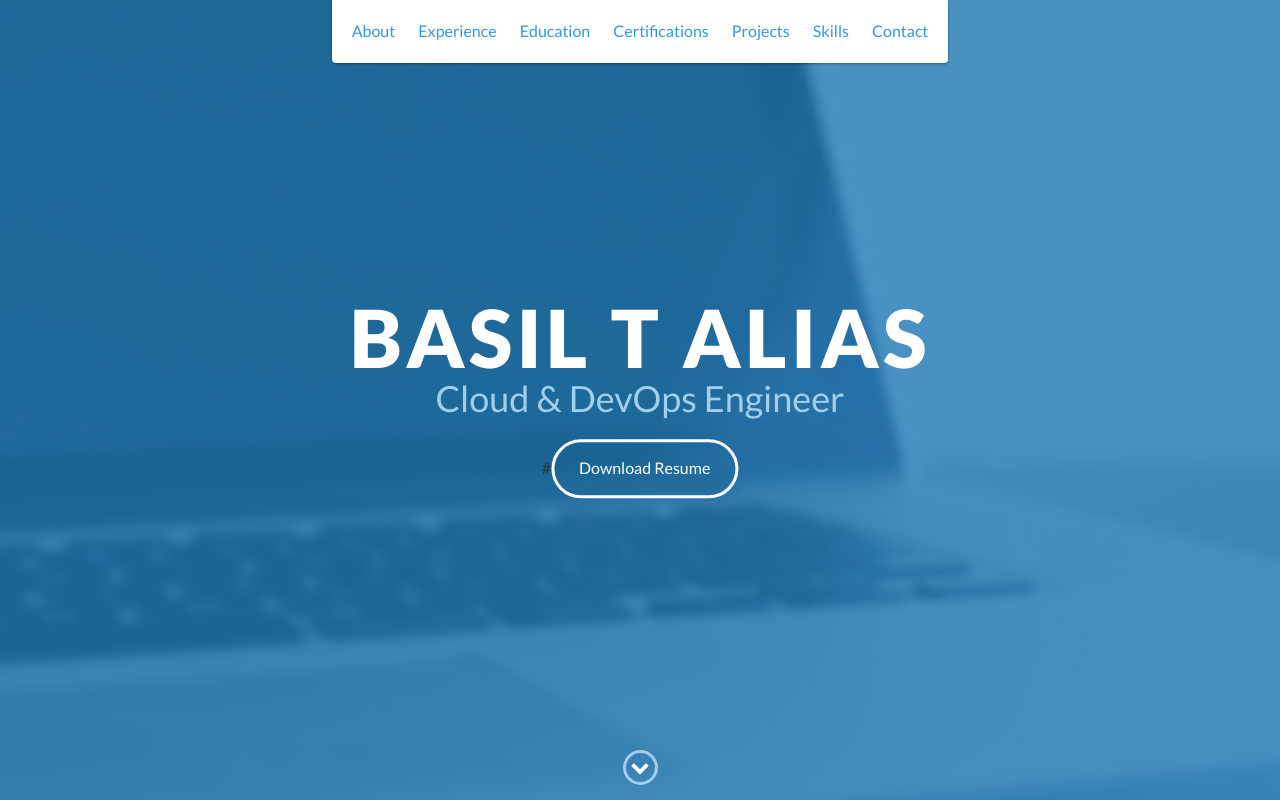
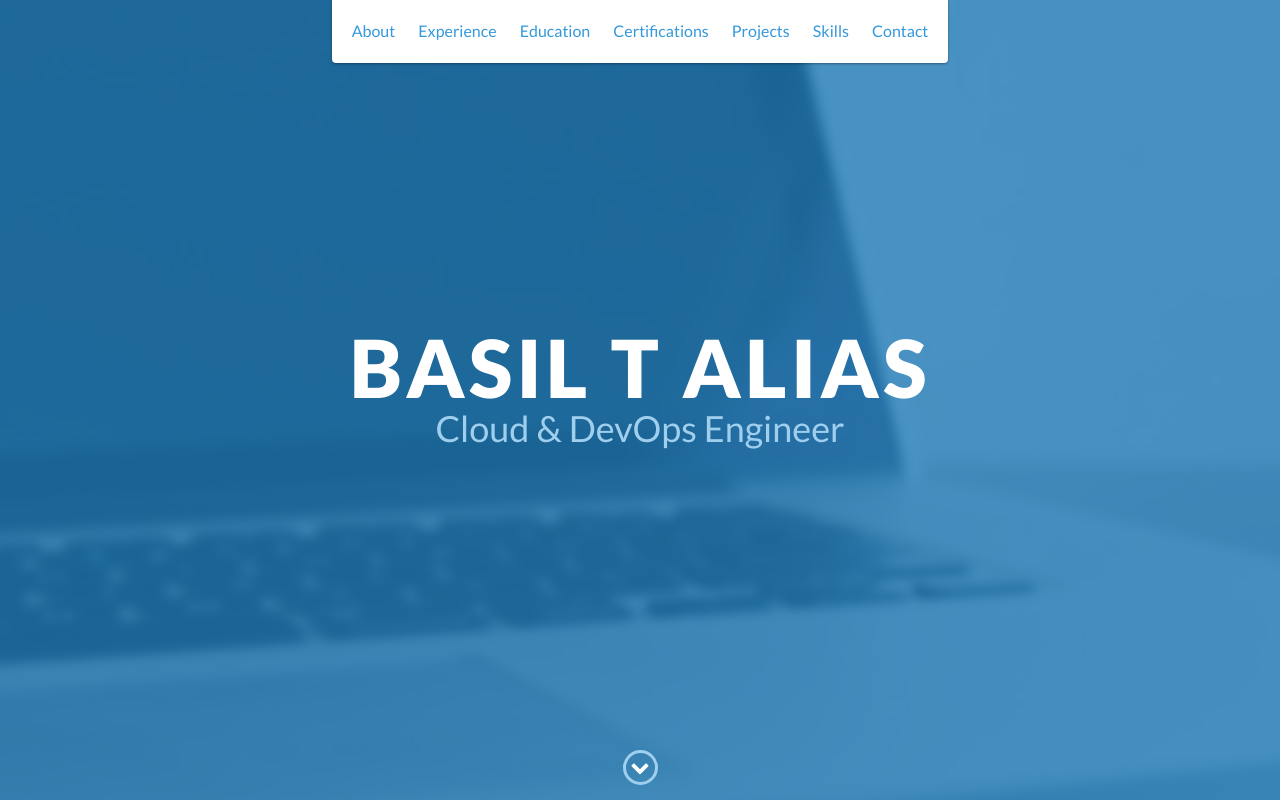
Before and after one commit to BasilTAlias/BasilTAlias.github.io, a website: page index.html in a window 1280 px wide. Shown: the top 800 px of the page. Drawn offline with nearby package versions, Linux system fonts and the light colour scheme.

Commit message:
Update index.html

```diff
--- a/index.html
+++ b/index.html
@@ -71,7 +71,7 @@
         <div id="lead-content">
             <h1>Basil T Alias</h1>
             <h2>Cloud & DevOps Engineer</h2>
-            #<a href="/resume.pdf" class="btn-rounded-white">Download Resume</a>
+
         </div>
         <div id="lead-overlay"></div>
         <div id="lead-down">
```
